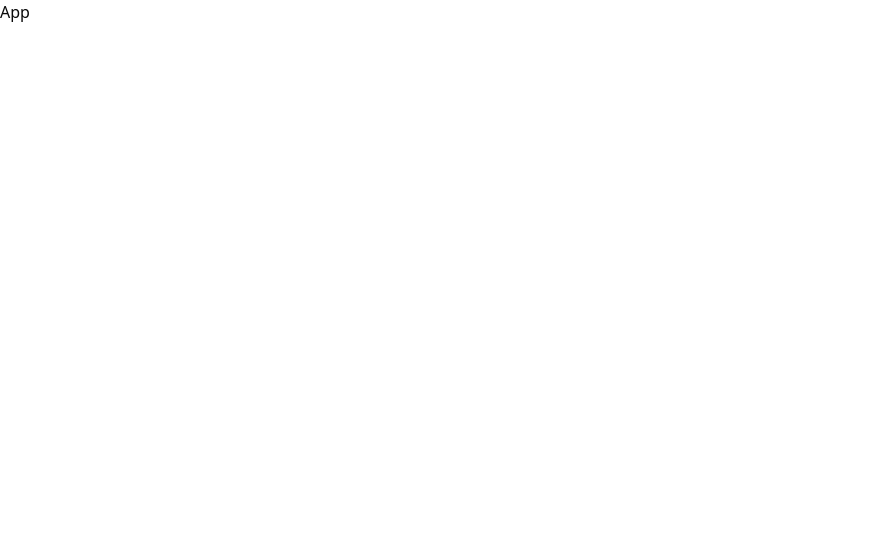
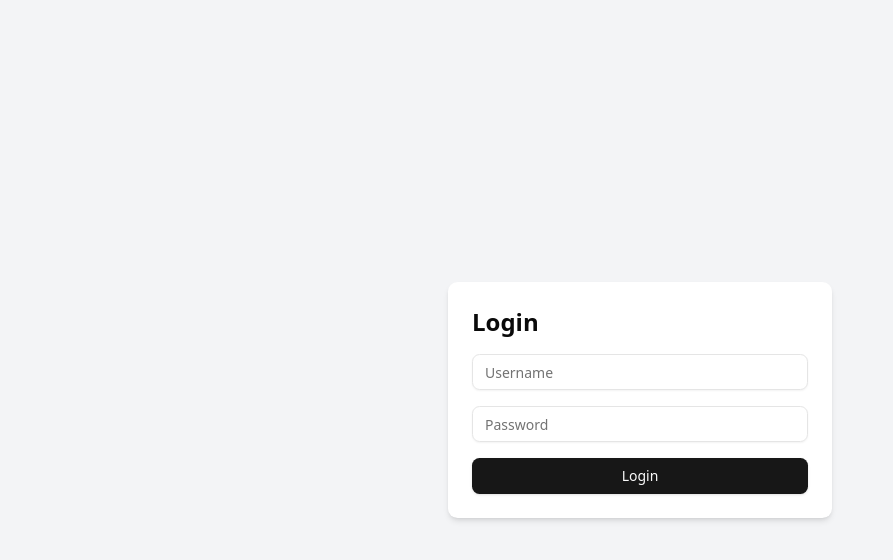
Before and after one commit to DeepakRizal/Quiz-management-system, a React (Vite) app in the folder client/: page / in a window 1280 px wide. Shown: the top 560 px of the page, without its empty margins (0-893 px from the left). Built offline with nearby package versions, Linux system fonts and the light colour scheme.

Commit message:
feat: implement login page UI and setup initial routes - Designed the login page UI -Resolved setup issues with ShadCN and TypeScript -Added /dashboard and /login routes

```diff
--- a/client/package.json
+++ b/client/package.json
@@ -10,6 +10,7 @@
     "preview": "vite preview"
   },
   "dependencies": {
+    "@radix-ui/react-slot": "^1.1.2",
     "@reduxjs/toolkit": "^2.5.1",
     "@tailwindcss/vite": "^4.0.6",
     "axios": "^1.7.9",
@@ -26,6 +27,7 @@
   },
   "devDependencies": {
     "@eslint/js": "^9.19.0",
+    "@types/node": "^22.13.4",
     "@types/react": "^19.0.8",
     "@types/react-dom": "^19.0.3",
     "@vitejs/plugin-react": "^4.3.4",
--- a/client/src/App.tsx
+++ b/client/src/App.tsx
@@ -1,5 +1,8 @@
+import React from "react";
+import AppRoutes from "./routes/routes.js";
+
 const App = () => {
-  return <div>App</div>;
+  return <AppRoutes />;
 };
 
 export default App;
--- /dev/null
+++ b/client/src/components/Button.tsx
@@ -0,0 +1,19 @@
+import { Button as ShadButton } from "./ui/button.js";
+import React from "react";
+import { ReactNode } from "react";
+
+type Buttonprops = {
+  children: ReactNode;
+  onClick?: () => void;
+  className: string;
+};
+
+const Button = ({ children, onClick, className }: Buttonprops) => {
+  return (
+    <ShadButton className={className} onClick={onClick}>
+      {children}
+    </ShadButton>
+  );
+};
+
+export default Button;
--- /dev/null
+++ b/client/src/components/ui/button.tsx
@@ -0,0 +1,58 @@
+import * as React from "react"
+import { Slot } from "@radix-ui/react-slot"
+import { cva, type VariantProps } from "class-variance-authority"
+
+import { cn } from "@/lib/utils"
+
+const buttonVariants = cva(
+  "inline-flex items-center justify-center gap-2 whitespace-nowrap rounded-md text-sm font-medium transition-[color,box-shadow] disabled:pointer-events-none disabled:opacity-50 [&_svg]:pointer-events-none [&_svg:not([class*='size-'])]:size-4 [&_svg]:shrink-0 ring-ring/10 dark:ring-ring/20 dark:outline-ring/40 outline-ring/50 focus-visible:ring-4 focus-visible:outline-1 aria-invalid:focus-visible:ring-0",
+  {
+    variants: {
+      variant: {
+        default:
+          "bg-primary text-primary-foreground shadow-sm hover:bg-primary/90",
+        destructive:
+          "bg-destructive text-destructive-foreground shadow-xs hover:bg-destructive/90",
+        outline:
+          "border border-input bg-background shadow-xs hover:bg-accent hover:text-accent-foreground",
+        secondary:
+          "bg-secondary text-secondary-foreground shadow-xs hover:bg-secondary/80",
+        ghost: "hover:bg-accent hover:text-accent-foreground",
+        link: "text-primary underline-offset-4 hover:underline",
+      },
+      size: {
+        default: "h-9 px-4 py-2 has-[>svg]:px-3",
+        sm: "h-8 rounded-md px-3 has-[>svg]:px-2.5",
+        lg: "h-10 rounded-md px-6 has-[>svg]:px-4",
+        icon: "size-9",
+      },
+    },
+    defaultVariants: {
+      variant: "default",
+      size: "default",
+    },
+  }
+)
+
+function Button({
+  className,
+  variant,
+  size,
+  asChild = false,
+  ...props
+}: React.ComponentProps<"button"> &
+  VariantProps<typeof buttonVariants> & {
+    asChild?: boolean
+  }) {
+  const Comp = asChild ? Slot : "button"
+
+  return (
+    <Comp
+      data-slot="button"
+      className={cn(buttonVariants({ variant, size, className }))}
+      {...props}
+    />
+  )
+}
+
+export { Button, buttonVariants }
--- /dev/null
+++ b/client/src/components/ui/input.tsx
@@ -0,0 +1,19 @@
+import * as React from "react"
+
+import { cn } from "@/lib/utils"
+
+function Input({ className, type, ...props }: React.ComponentProps<"input">) {
+  return (
+    <input
+      type={type}
+      data-slot="input"
+      className={cn(
+        "border-input file:text-foreground placeholder:text-muted-foreground selection:bg-primary selection:text-primary-foreground aria-invalid:outline-destructive/60 aria-invalid:ring-destructive/20 dark:aria-invalid:outline-destructive dark:aria-invalid:ring-destructive/50 ring-ring/10 dark:ring-ring/20 dark:outline-ring/40 outline-ring/50 aria-invalid:outline-destructive/60 dark:aria-invalid:outline-destructive dark:aria-invalid:ring-destructive/40 aria-invalid:ring-destructive/20 aria-invalid:border-destructive/60 dark:aria-invalid:border-destructive flex h-9 w-full min-w-0 rounded-md border bg-transparent px-3 py-1 text-base shadow-xs transition-[color,box-shadow] file:inline-flex file:h-7 file:border-0 file:bg-transparent file:text-sm file:font-medium focus-visible:ring-4 focus-visible:outline-1 disabled:pointer-events-none disabled:cursor-not-allowed disabled:opacity-50 aria-invalid:focus-visible:ring-[3px] aria-invalid:focus-visible:outline-none md:text-sm dark:aria-invalid:focus-visible:ring-4",
+        className
+      )}
+      {...props}
+    />
+  )
+}
+
+export { Input }
--- /dev/null
+++ b/client/src/pages/Login.tsx
@@ -0,0 +1,22 @@
+import React from "react";
+import { Input } from "@/components/ui/input.js";
+import Button from "@/components/Button.js";
+
+const Login = () => {
+  function handleLogin() {}
+
+  return (
+    <div className="flex flex-col items-center justify-center min-h-screen bg-gray-100">
+      <div className="bg-white p-6 rounded-lg shadow-md w-96">
+        <h2 className="text-2xl font-bold mb-4">Login</h2>
+        <Input placeholder="Username" />
+        <Input className="mt-4" type="password" placeholder="Password" />
+        <Button onClick={handleLogin} className="mt-4 w-full">
+          Login
+        </Button>
+      </div>
+    </div>
+  );
+};
+
+export default Login;
--- /dev/null
+++ b/client/src/routes/routes.tsx
@@ -0,0 +1,13 @@
+import Login from "@/pages/Login.js";
+import React from "react";
+import { BrowserRouter as Router, Routes, Route } from "react-router-dom";
+
+export default function AppRoutes() {
+  return (
+    <Router>
+      <Routes>
+        <Route path="/" element={<Login />} />
+      </Routes>
+    </Router>
+  );
+}
--- a/client/vite.config.ts
+++ b/client/vite.config.ts
@@ -1,8 +1,13 @@
+import path from "path";
+import tailwindcss from "@tailwindcss/vite";
+import react from "@vitejs/plugin-react";
 import { defineConfig } from "vite";
-import react from "@vitejs/plugin-react";
-import tailwindcss from "@tailwindcss/vite";
 
-// https://vite.dev/config/
 export default defineConfig({
   plugins: [react(), tailwindcss()],
+  resolve: {
+    alias: {
+      "@": path.resolve(__dirname, "./src"),
+    },
+  },
 });
```
Also changed, not shown: client/tsconfig.app.json (+5 -23 lines), client/tsconfig.json (+3 -5 lines), client/src/pages/Dashboard.tsx (added), 1 other file (tests, documents, lock files or other folders).
